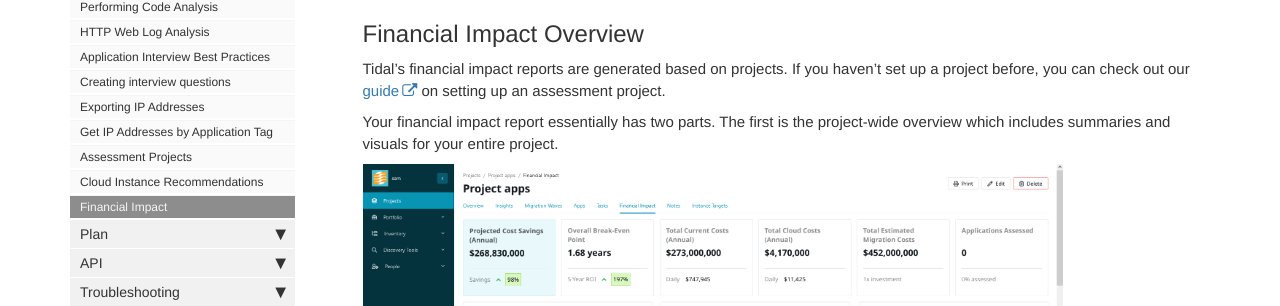
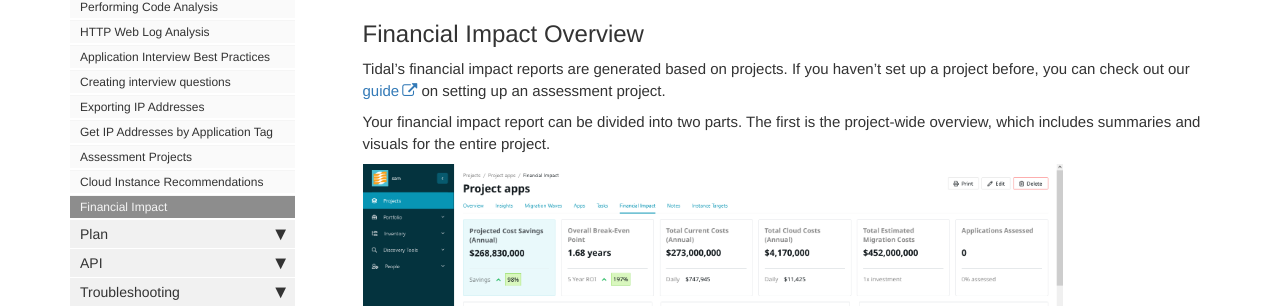
Before and after one commit to tidalmigrations/tidalmigrations.github.io, a Jekyll site: the page built from pages/user guides/financial_impact.md, in a window 1280 px wide and 900 px high. Shown: the part 247-553 px from the top of the window. Built offline with Jekyll 4.4.1, drawn with Linux system fonts in a browser that asks for light colours; nearby versions of some CDN libraries; comment, search, counter and statistics services are not loaded.

Commit message:
Update pages/user guides/financial_impact.md
Co-authored-by: Justin <justincbarclay@gmail.com>

```diff
--- a/pages/user guides/financial_impact.md
+++ b/pages/user guides/financial_impact.md
@@ -15,7 +15,7 @@ Tidal Accelerator empowers you to construct a compelling business case by visual
 
 Tidal's financial impact reports are generated based on projects. If you haven't set up a project before, you can check out our [guide](https://guides.tidal.cloud/assessment-projects.html) on setting up an assessment project.
 
-Your financial impact report essentially has two parts. The first is the project-wide overview which includes summaries and visuals for your entire project.
+Your financial impact report can be divided into two parts. The first is the project-wide overview, which includes summaries and visuals for the entire project.
 
 {% include image.html file="financial-impact-1.png" %}
 
```
